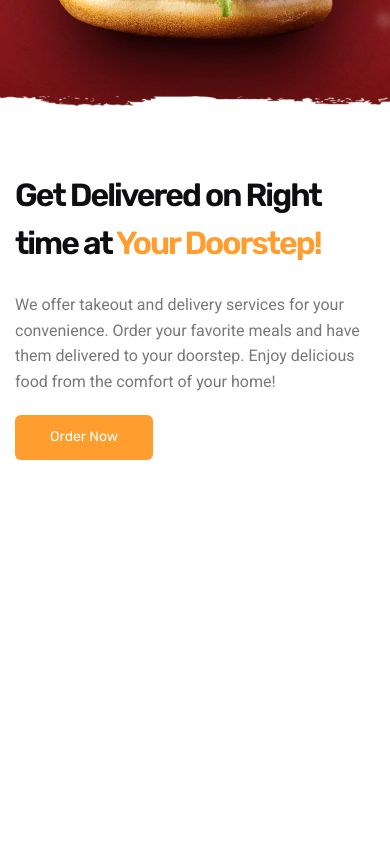
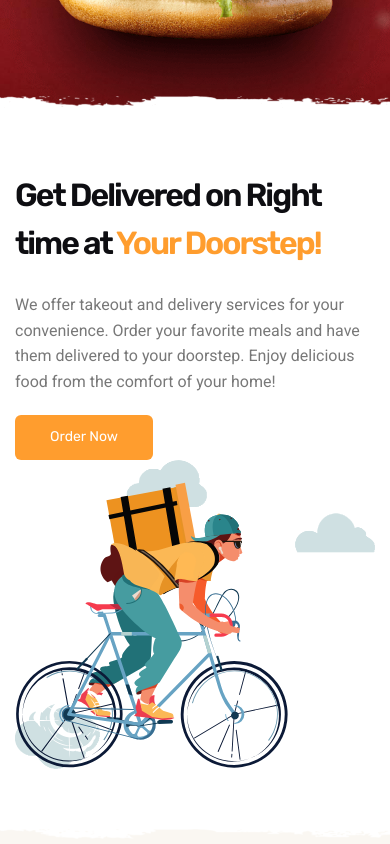
Before and after one commit to sorenblank/burgir-nextjs, a Next.js app: page / in a window 390 px wide. Shown: the part 5836-6680 px from the top of the page. Before the commit the page ends 6356 px from the top, so only its background shows below. Built offline with nearby package versions, Linux system fonts and the light colour scheme.

Commit message:
Refactor Delivery component and update scroll behavior

```diff
--- a/app/pages/Delivery.jsx
+++ b/app/pages/Delivery.jsx
@@ -1,11 +1,40 @@
+import { useEffect, useState, useRef } from 'react';
 import { delivery } from "../lib/constants"
 import Button from "../components/Button"
 import Img from "../components/Image"
 
 const Delivery = () => {
+  const [deliveryBoyMove, setDeliveryBoyMove] = useState(-80);
+  const [lastScrollPos, setLastScrollPos] = useState(0);
+  const deliveryBoy = useRef(null);
+
+  useEffect(() => {
+    const handleScroll = () => {
+      let deliveryBoyTopPos = deliveryBoy.current.getBoundingClientRect().top;
+
+      if (deliveryBoyTopPos < 500 && deliveryBoyTopPos > -250) {
+        let activeScrollPos = window.scrollY;
+
+        if (lastScrollPos < activeScrollPos) {
+          setDeliveryBoyMove(deliveryBoyMove + 1);
+        } else {
+          setDeliveryBoyMove(deliveryBoyMove - 1);
+        }
+
+        setLastScrollPos(activeScrollPos);
+      }
+    };
+
+    window.addEventListener('scroll', handleScroll);
+
+    return () => {
+      window.removeEventListener('scroll', handleScroll);
+    };
+  }, [deliveryBoyMove, lastScrollPos]);
+
   return (
-    <section className="relative overflow-hidden md:text-left py-[60px] lg:pt-[120px] lg:pb-[60px]">
-        <div className="containerr md:grid md:grid-cols-2 md:items-center md:gap-[30px]">
+    <section id='delivery' className="relative overflow-hidden md:text-left py-[60px] lg:pt-[120px] lg:pb-[60px]">
+      <div className="containerr md:grid md:grid-cols-2 md:items-center md:gap-[30px]">
         <div>
           <h2 className="h2 font-rubik text-[32px] text-n-richblackfogra leading-[1.5] tracking-[-2px] max-w-[17ch] mx-auto md:mx-0 lg:text-[42px]">
             {delivery.title.text}{" "} <span className="text-n-yellow">{delivery.title.highlight}</span>
@@ -13,15 +42,32 @@ const Delivery = () => {
           <p className="text-[16px] mt-[25px] mb-[20px]">{delivery.description}</p>
           <Button>{delivery.buttonText}</Button>
         </div>
+        <figure className="relative aspect-[1/0.9]" ref={deliveryBoy}>
+          <Img
+            src={delivery.bgImage}
+            className="w-full h-auto"
+            width={700}
+            height={602}
+            alt="Delivery Background"
+            />
 
+          <Img
+            src={delivery.bannerImage}
+            className="absolute w-full h-auto top-0 left-0"
+            style={{ transform: `translateX(${deliveryBoyMove}px)`, transition: '0.25s ease'}}
+            width={1000}
+            height={880}
+            alt="Delivery Banner"
+            />
+        </figure>
       </div>
 
       <div
         className="absolute bottom-0 left-0 w-full h-[15px] bg-repeat bg-bottom"
-        style={{ backgroundImage: "url('/shape-white.png')" }}
+        style={{ backgroundImage: "url('/shape-grey.png')" }}
       />
     </section>
   )
 }
 
-export default Delivery
+export default Delivery;
```
